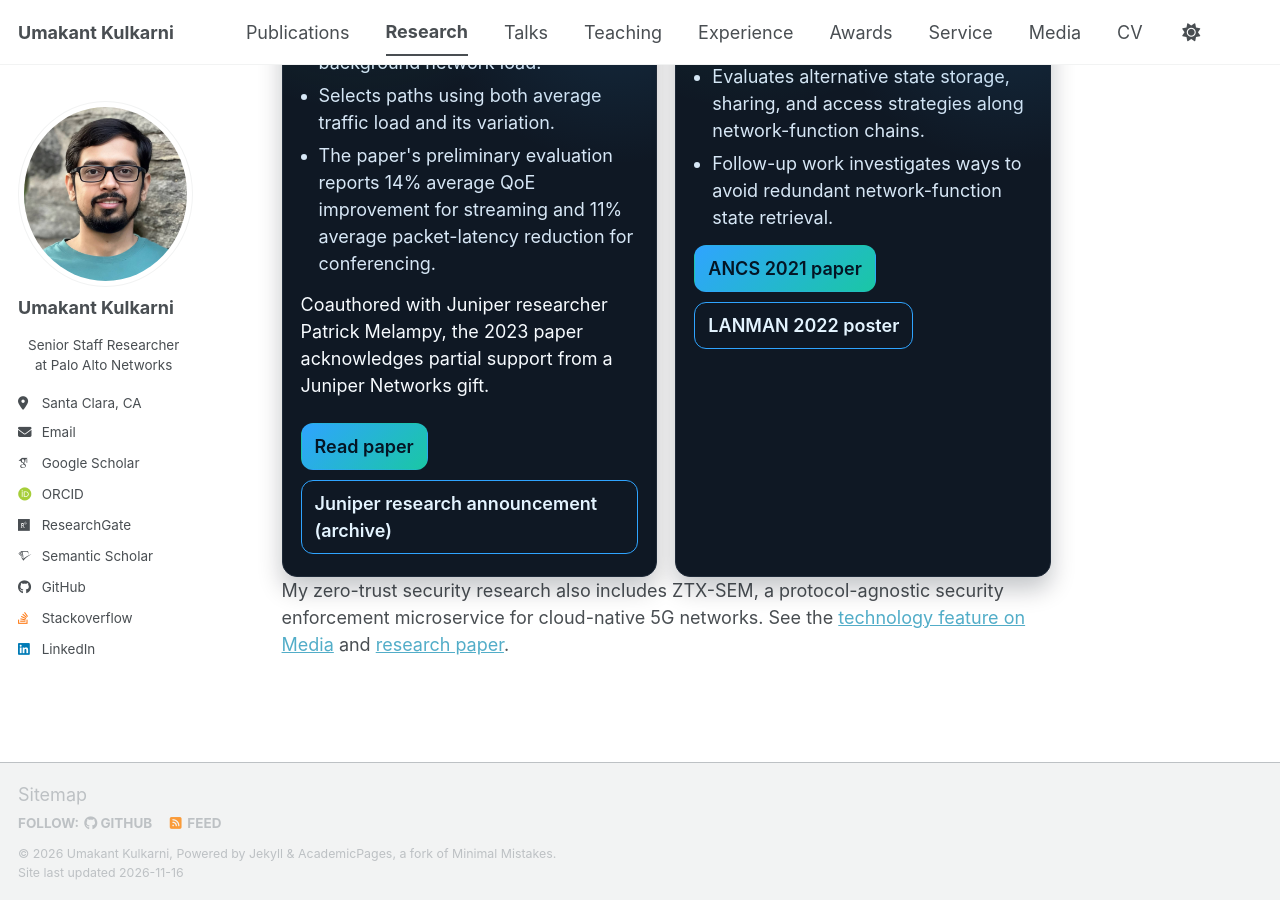
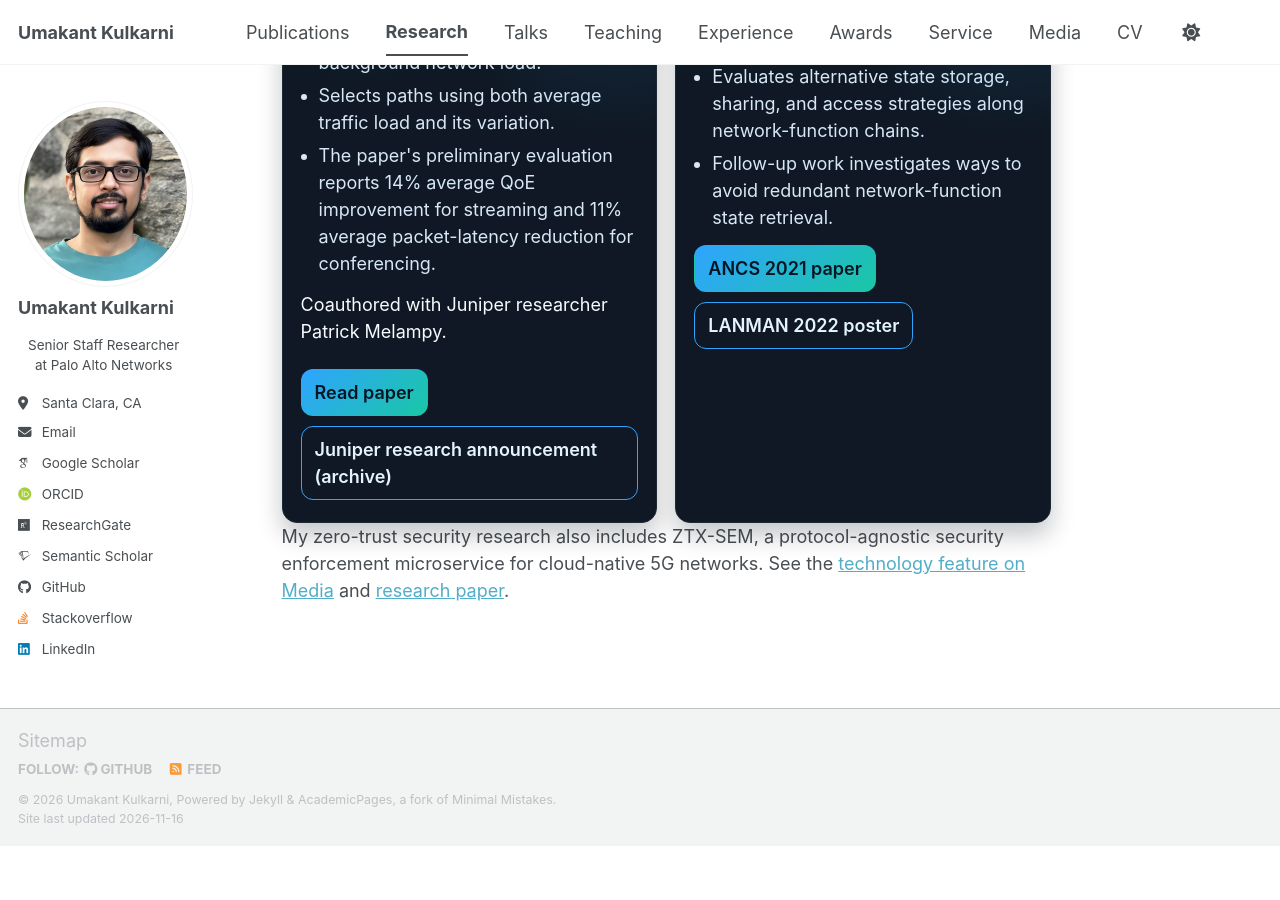
Before and after one commit to UmakantKulkarni/UmakantKulkarni.github.io, a Jekyll site: the page built from _pages/research.html, in a window 1280 px wide and 900 px high, scrolled down 1479 px. Built offline with Jekyll 4.4.1, drawn with Linux system fonts in a browser that asks for light colours; some web fonts are replaced; a script bundle is joined from its source files by our own code; library files that are not in the unit come from our copies; after the commit the page ends 2325 px from its top, so only the background shows below that.

Commit message:
Update research.html

```diff
--- a/_pages/research.html
+++ b/_pages/research.html
@@ -187,7 +187,7 @@ author_profile: true
       <li>Selects paths using both average traffic load and its variation.</li>
       <li>The paper's preliminary evaluation reports 14% average QoE improvement for streaming and 11% average packet-latency reduction for conferencing.</li>
     </ul>
-    <p>Coauthored with Juniper researcher Patrick Melampy, the 2023 paper acknowledges partial support from a Juniper Networks gift.</p>
+    <p>Coauthored with Juniper researcher Patrick Melampy.</p>
     <div class="project-actions">
       <a href="https://www.cs.purdue.edu/homes/fahmy/papers/2023HPSR.pdf" target="_blank" rel="noopener noreferrer">Read paper</a>
       <a class="secondary" href="https://web.archive.org/web/20250419021243/https://newsroom.juniper.net/news/news-details/2022/Juniper-Networks-Announces-University-Research-Funding-Initiative-to-Advance-Artificial-Intelligence-and-Network-Innovation/default.aspx" target="_blank" rel="noopener noreferrer">Juniper research announcement (archive)</a>
```
